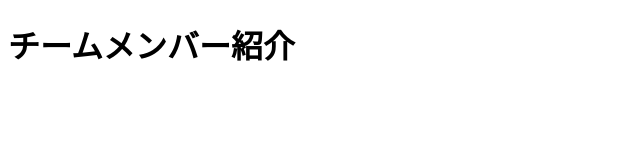
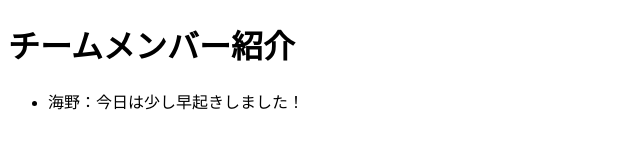
Before and after one commit to Umino611/20250702.SD2D, a plain HTML site: page index.html in a window 1280 px wide. Shown: the whole page, without its empty margins (0-640 px from the left). Drawn offline with Linux system fonts and the light colour scheme.

Commit message:
Update index.html

```diff
--- a/index.html
+++ b/index.html
@@ -9,6 +9,7 @@
     <h1>チームメンバー紹介</h1>
     <ul>
         <!-- メンバー紹介をここに追加         -->
+        <li>海野：今日は少し早起きしました！</li>
     </ul>
 </body>
 </html>
```
